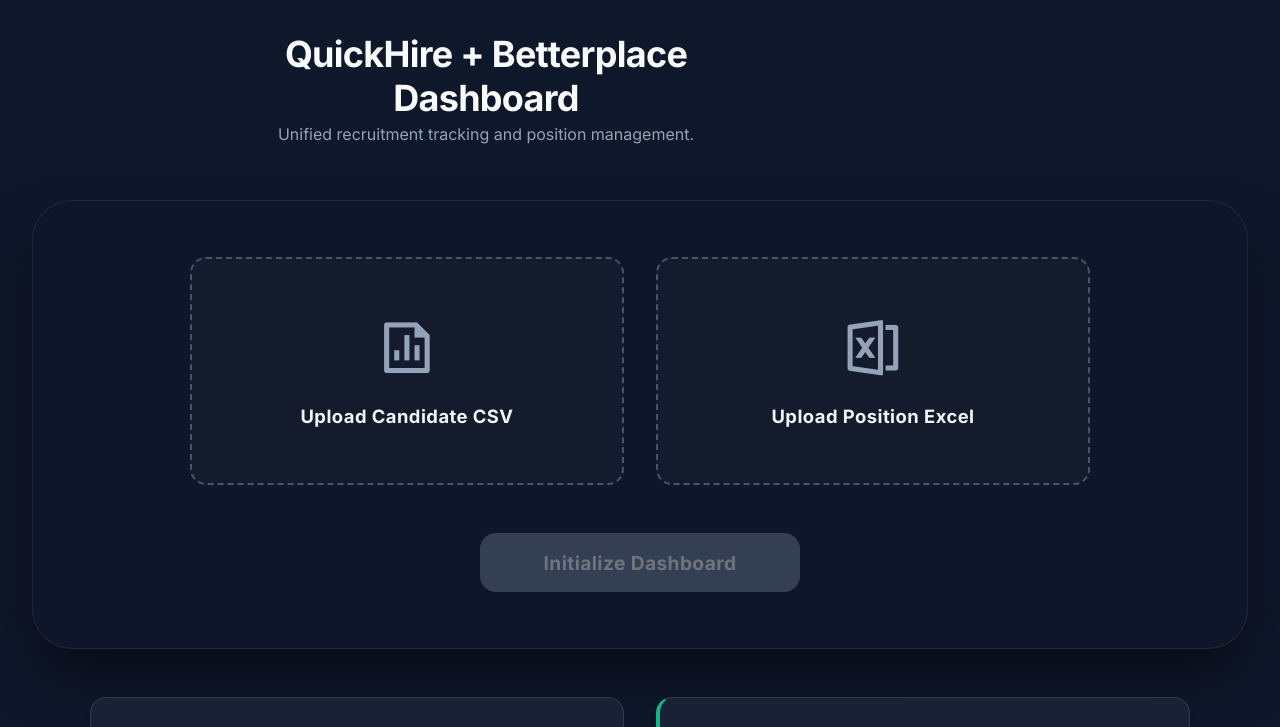
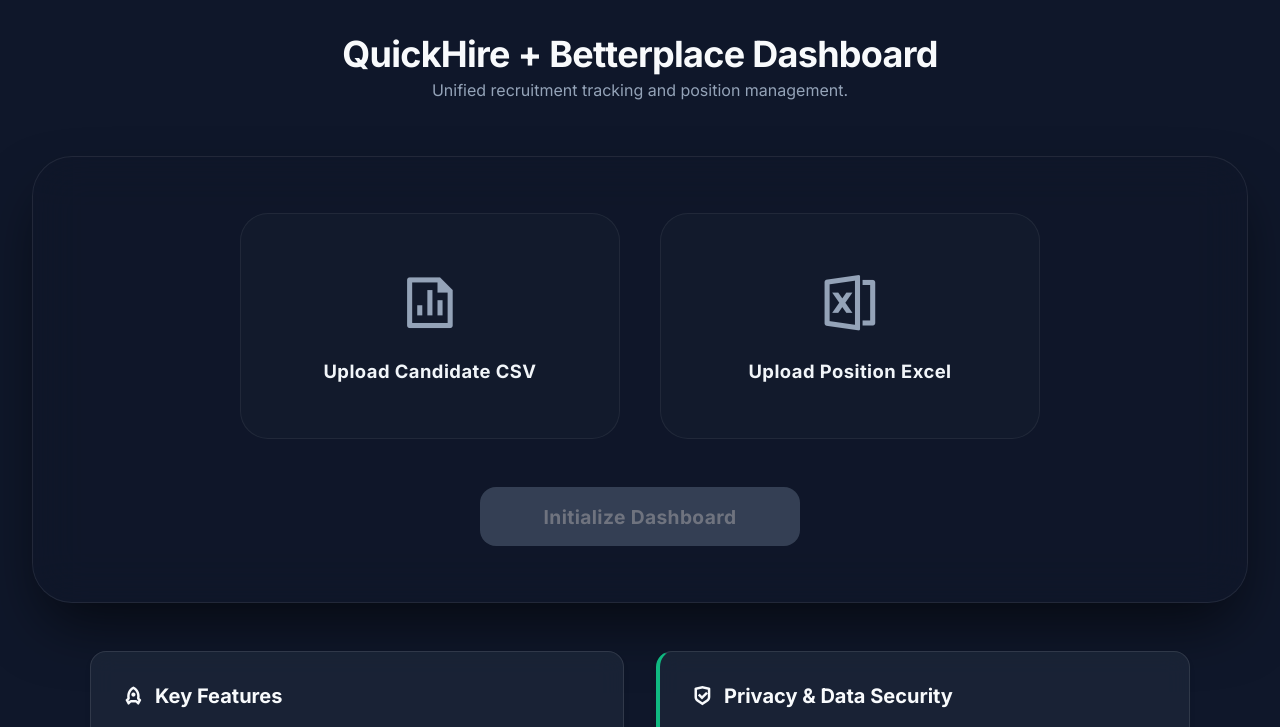
Before and after one commit to Thedeathslayer1/QH-MTD-Dashboard, a plain HTML site: page index.html in a window 1280 px wide. Shown: the top 727 px of the page. Drawn offline with nearby package versions, Linux system fonts and the light colour scheme.

Commit message:
Center headings, cards, and buttons. Enforce single-line titles across all screens.

```diff
--- a/style.css
+++ b/style.css
@@ -59,11 +59,12 @@ body {
   margin-bottom: 0.25rem;
   letter-spacing: -0.02em;
   color: var(--text-main);
+  white-space: nowrap;
 }
 
 .dashboard-header {
   display: grid;
-  grid-template-columns: 200px 1fr 1fr;
+  grid-template-columns: 1fr auto 1fr;
   align-items: center;
   margin-bottom: 3.5rem;
   width: 100%;
@@ -88,6 +89,7 @@ body {
 .subtitle {
   color: var(--text-muted);
   font-size: 1rem;
+  white-space: nowrap;
 }
 
 .filters {
@@ -127,11 +129,20 @@ body {
 }
 
 .upload-grid {
-  display: grid;
-  grid-template-columns: repeat(2, 1fr);
+  display: flex;
+  justify-content: center;
   gap: 2.5rem;
   width: 100%;
   max-width: 900px;
+}
+
+.upload-card {
+  width: 380px;
+  position: relative;
+  background: rgba(255, 255, 255, 0.02);
+  border: 1px solid rgba(255, 255, 255, 0.06);
+  border-radius: 1.75rem;
+  transition: all 0.4s cubic-bezier(0.23, 1, 0.32, 1);
 }
 
 .top-nav {
@@ -186,14 +197,7 @@ body {
   background: rgba(239, 68, 68, 0.1) !important;
 }
 
-.upload-card {
-  position: relative;
-  background: rgba(255, 255, 255, 0.02);
-  border: 1px solid rgba(255, 255, 255, 0.06);
-  border-radius: 1.75rem;
-  transition: all 0.4s cubic-bezier(0.23, 1, 0.32, 1);
-}
-
+/* Upload hover logic preserved */
 .upload-card:hover {
   background: rgba(255, 255, 255, 0.04);
   border-color: rgba(96, 165, 250, 0.4);
@@ -445,24 +449,7 @@ body {
 }
 
 /* Dual Upload Grid */
-.upload-grid {
-  display: grid;
-  grid-template-columns: 1fr 1fr;
-  gap: 2rem;
-  width: 100%;
-}
-
-.upload-card {
-  border: 2px dashed #475569;
-  border-radius: 1rem;
-  background-color: rgba(30, 41, 59, 0.3);
-  transition: all 0.2s;
-}
-
-.upload-card:hover {
-  border-color: var(--accent-blue);
-  background-color: rgba(30, 41, 59, 0.5);
-}
+/* Cleanup of redundant blocks */
 
 .process-btn {
   margin-top: 3rem;
```
